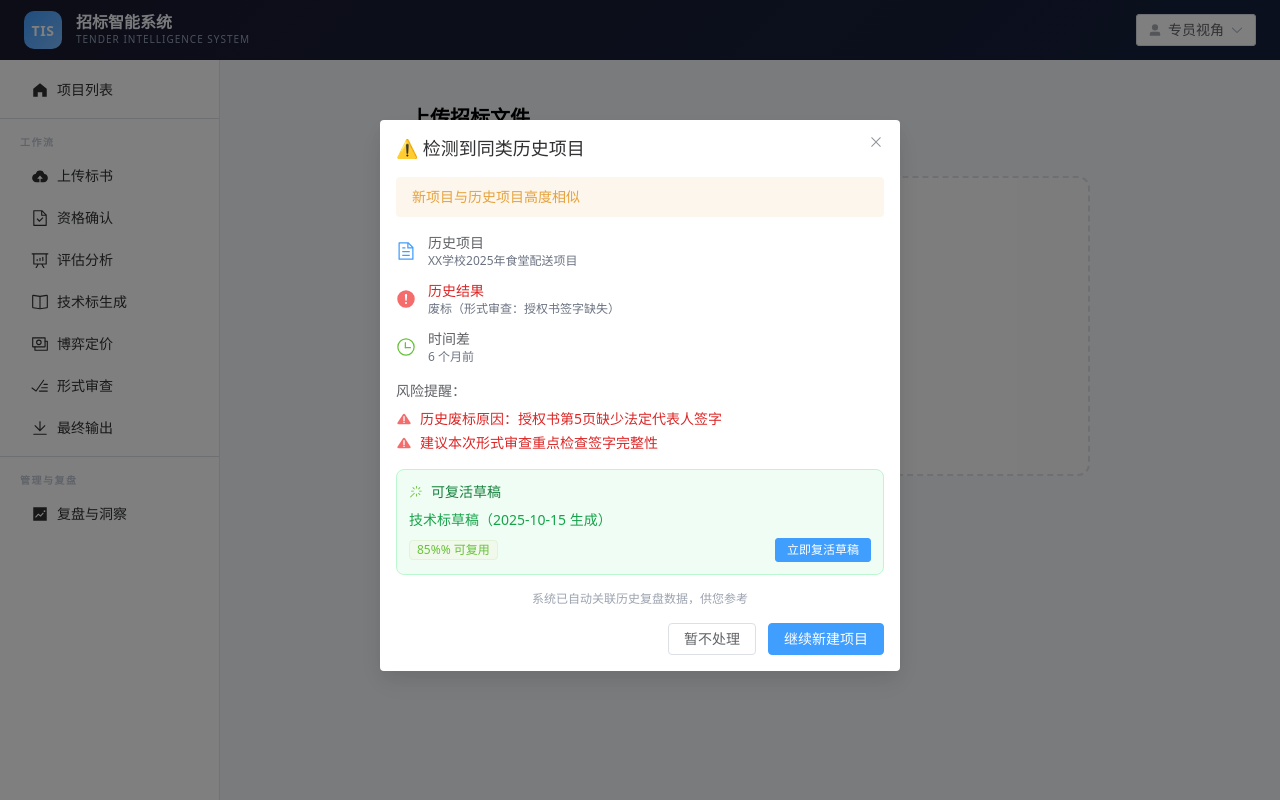
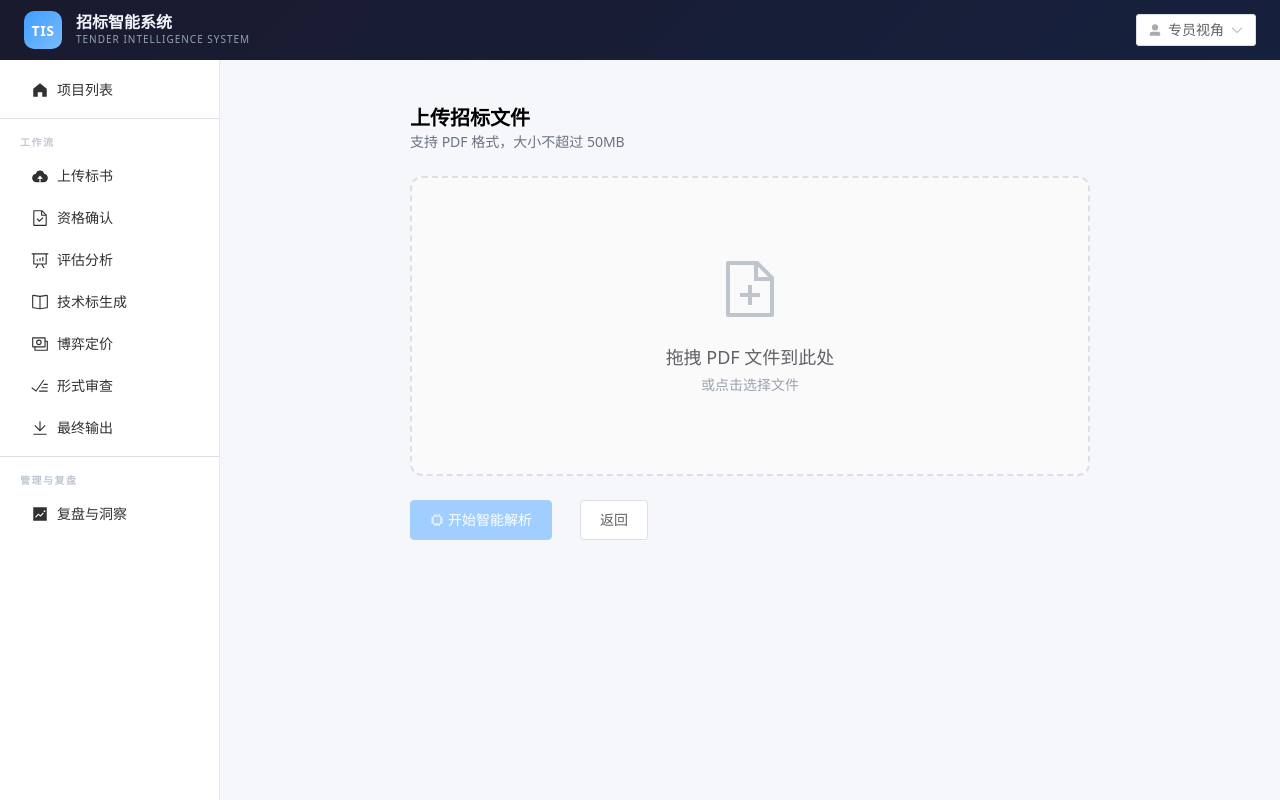
Before and after one commit to yongkksheng-bit/TIS, a Vue app in the folder frontend/: page /projects/1/upload in a window 1280 px wide. Built offline with nearby package versions, Linux system fonts and the light colour scheme.

Commit message:
fix(frontend): remove unconditional rebid alert auto-popup on page mount

```diff
--- a/frontend/src/views/ProjectUploadView.vue
+++ b/frontend/src/views/ProjectUploadView.vue
@@ -82,17 +82,8 @@ const isParsing = ref(false)
 const parsingProgress = ref(0)
 const isDragover = ref(false)
 const showRebidAlert = ref(false)
-const rebidAlertData = ref<RebidAlertData>({
-  historicalProject: 'XX学校2025年食堂配送项目',
-  historicalOutcome: '废标（形式审查：授权书签字缺失）',
-  timeDiff: '6 个月前',
-  warnings: ['历史废标原因：授权书第5页缺少法定代表人签字', '建议本次形式审查重点检查签字完整性'],
-  revivableDraft: {
-    id: 1,
-    description: '技术标草稿（2025-10-15 生成）',
-    reusability: '85%',
-  },
-})
+// Historical rebid data — populated by API after file parsing detects a rebid scenario
+const rebidAlertData = ref<RebidAlertData | null>(null)
 
 function handleFileChange(file: unknown) {
   const f = (file as { raw: File }).raw
@@ -129,10 +120,10 @@ function goBack() {
 }
 
 onMounted(() => {
-  // Auto-show rebid alert for demo purposes
-  setTimeout(() => {
+  // Only show rebid alert if historical data has been detected (from API after parsing)
+  if (rebidAlertData.value !== null) {
     showRebidAlert.value = true
-  }, 500)
+  }
 })
 </script>
 
```
